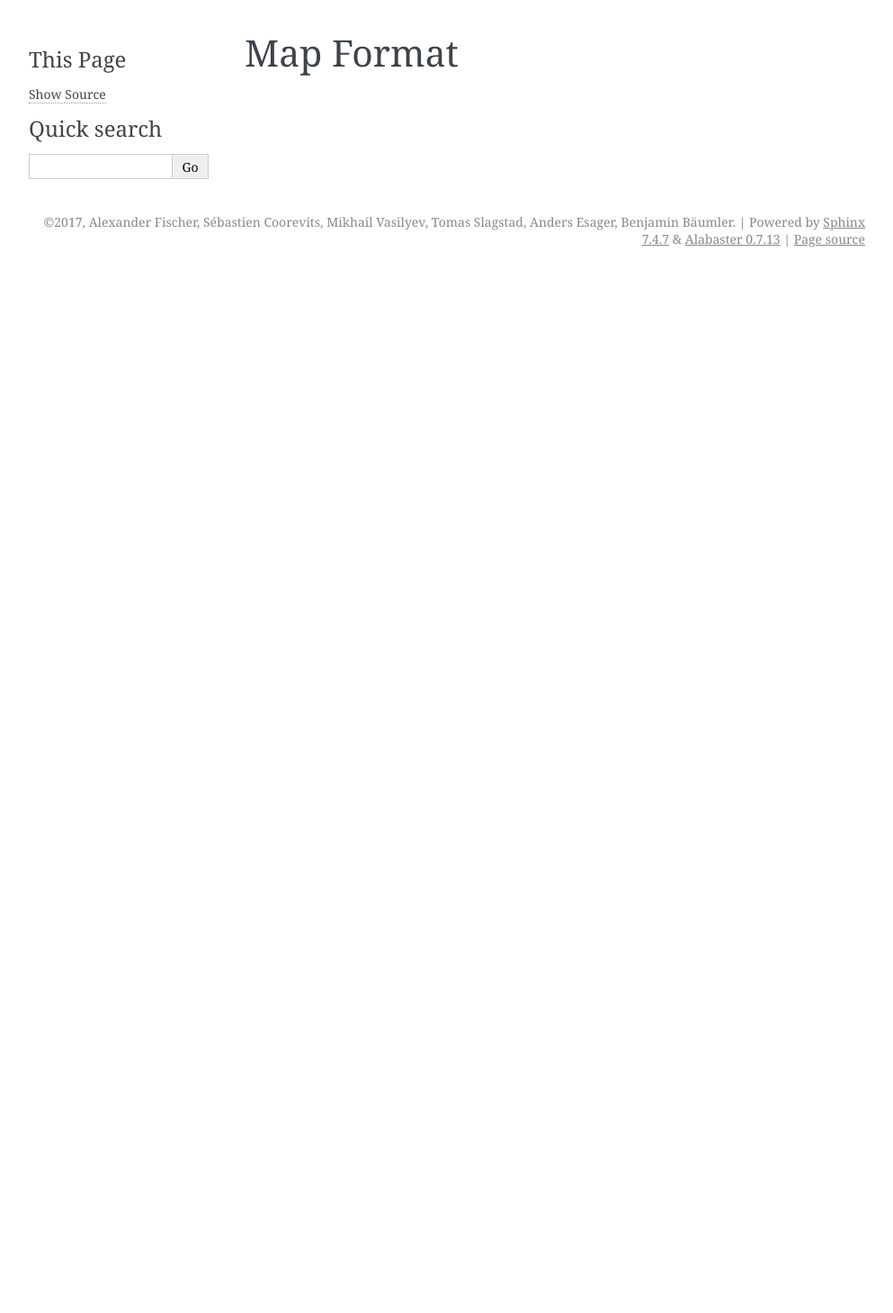
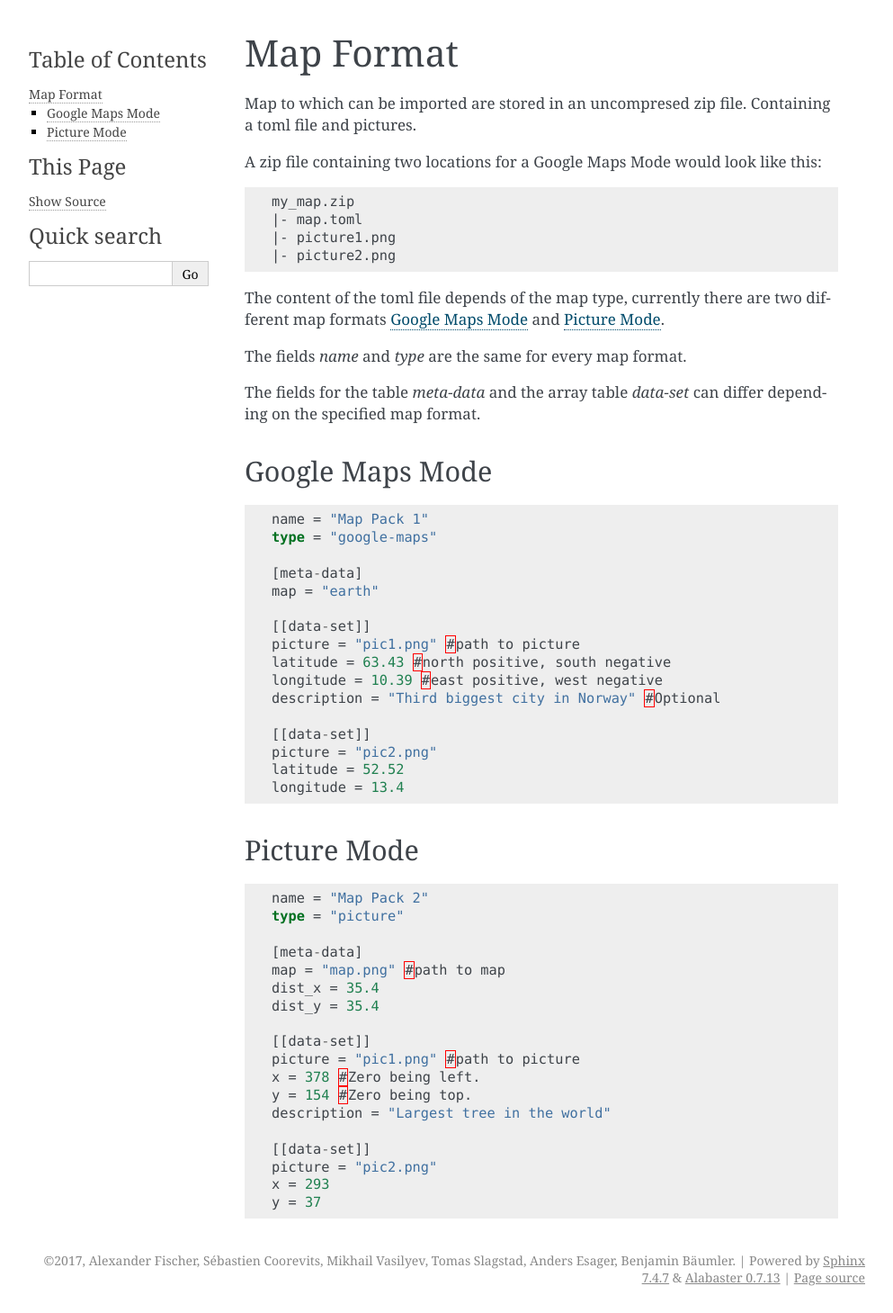
Before and after one commit to qqwa/GeoQuiz9000, a Sphinx documentation site: the page built from doc/reference/map_format.rst, in a window 1280 px wide. Shown: the whole page at 90% size, without its empty margins (148-1141 px from the left). Built offline with Sphinx 7.4.7, drawn with Linux system fonts in a browser that asks for light colours; before the commit the page ends 900 px from its top, so only the background shows below that.

Commit message:
specification for map format

```diff
--- a/doc/reference/map_format.rst
+++ b/doc/reference/map_format.rst
@@ -1,2 +1,73 @@
+==========
 Map Format
 ==========
+
+Map to which can be imported are stored in an uncompresed zip file. Containing
+a toml file and pictures.
+
+A zip file containing two locations for a Google Maps Mode would look like this:
+
+.. code-block:: guess
+
+	my_map.zip
+	|- map.toml
+	|- picture1.png
+	|- picture2.png
+
+The content of the toml file depends of the map type, currently there are two
+different map formats :ref:`ex_google_mode` and :ref:`ex_picture_mode`.
+
+The fields `name` and `type` are the same for every map format.
+
+The fields for the table `meta-data` and the
+array table `data-set` can differ depending on the specified map format.
+
+.. _ex_google_mode:
+
+Google Maps Mode
+----------------
+
+.. code-block:: guess
+
+	name = "Map Pack 1"
+	type = "google-maps"
+
+	[meta-data]
+	map = "earth"
+
+	[[data-set]]
+	picture = "pic1.png" #path to picture
+	latitude = 63.43 #north positive, south negative
+	longitude = 10.39 #east positive, west negative
+	description = "Third biggest city in Norway" #Optional
+
+	[[data-set]]
+	picture = "pic2.png"
+	latitude = 52.52
+	longitude = 13.4
+
+.. _ex_picture_mode:
+
+Picture Mode
+------------
+
+.. code-block:: guess
+
+	name = "Map Pack 2"
+	type = "picture"
+
+	[meta-data]
+	map = "map.png" #path to map
+	dist_x = 35.4
+	dist_y = 35.4
+
+	[[data-set]]
+	picture = "pic1.png" #path to picture
+	x = 378 #Zero being left.
+	y = 154 #Zero being top.
+	description = "Largest tree in the world"
+
+	[[data-set]]
+	picture = "pic2.png"
+	x = 293
+	y = 37
```
